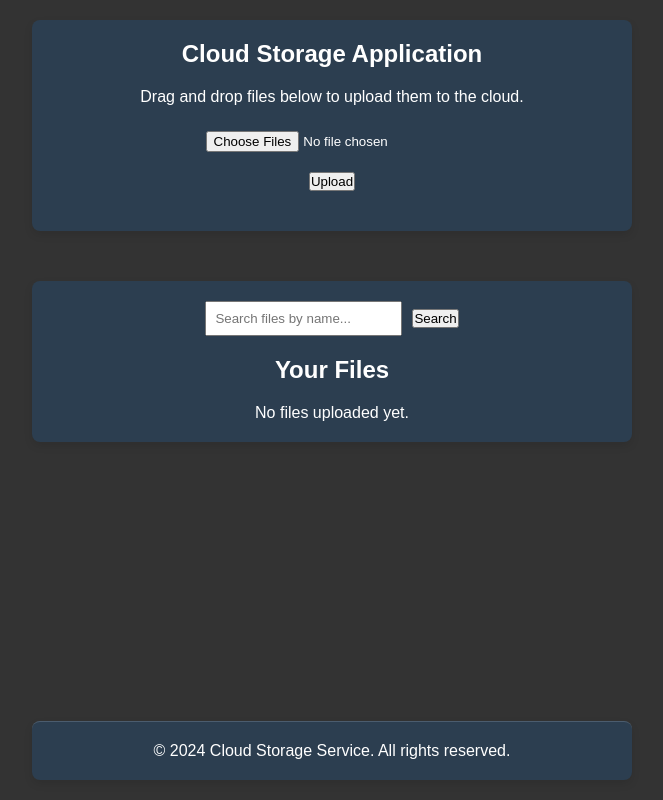
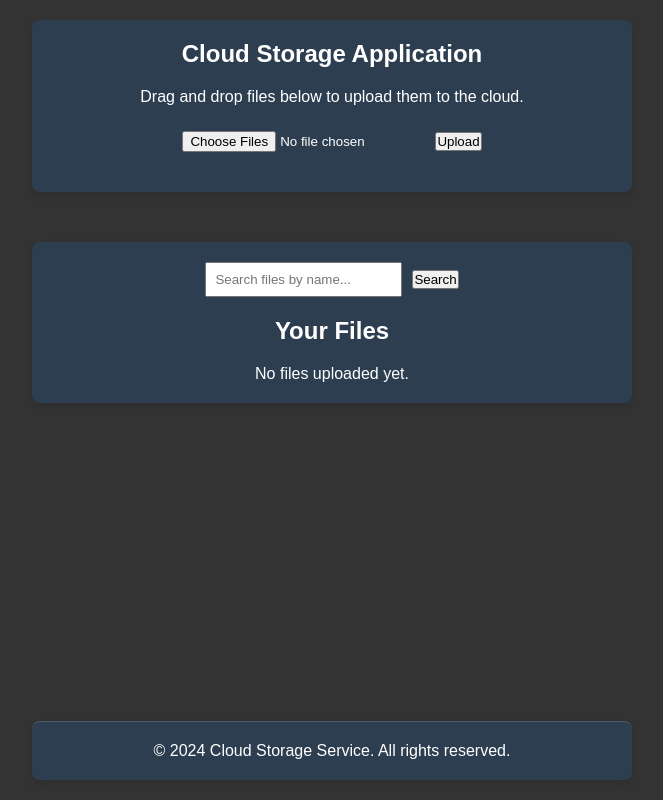
Before and after one commit to c-dev2/info4110-group-project, a Next.js app: page / in a window 1280 px wide. Shown: the whole page, without its empty margins (308-971 px from the left). Built offline with nearby package versions, Linux system fonts and the light colour scheme.

Commit message:
Added upload file capability
Added the API route and functions to upload a file from the front-end to the S3 bucket on AWS. Modified page.js to remove dynamic loading from "search and file" section because we don't have the ability to retrieve existing files yet.

```diff
--- /dev/null
+++ b/app/api/file/route.js
@@ -0,0 +1,36 @@
+// Some code in this file was taken from two articles (modified to fit this project):
+// https://ethanmick.com/how-to-upload-a-file-in-next-js-13-app-directory/
+// and
+// https://medium.com/@antoinewg/upload-a-file-to-s3-with-next-js-13-4-and-app-router-e04930601cd6
+
+import { NextRequest, NextResponse } from "next/server";
+import {
+    S3Client,
+    ListObjectsCommand,
+    PutObjectCommand,
+} from "@aws-sdk/client-s3";
+
+const Bucket = process.env.AMPLIFY_BUCKET;
+const s3 = new S3Client({
+  region: process.env.AWS_REGION,
+  credentials: {
+    accessKeyId: process.env.AWS_ACCESS_KEY_ID,
+    secretAccessKey: process.env.AWS_SECRET_ACCESS_KEY,
+  },
+});
+
+export async function POST(req) {
+
+    const data = await req.formData();
+    const file = data.get("file");
+
+    if (!file) {
+        return NextResponse.json({ success: false }, { status: 500 });
+    }
+
+    const body = await file.arrayBuffer();
+
+    const response = s3.send(new PutObjectCommand({ Bucket: Bucket, Key: file.name, Body: body }));
+
+    return NextResponse.json(response);
+}
--- a/app/page.js
+++ b/app/page.js
@@ -5,19 +5,38 @@ import styles from "./page.module.css";
 import { useState } from "react";
 
 export default function Home() {
-  const [files, setFiles] = useState([]);
+  const [file, setFile] = useState();
   const [searchQuery, setSearchQuery] = useState("");
 
-  const handleFileUpload = (event) => {
-    const uploadedFiles = Array.from(event.target.files);
-    setFiles((prevFiles) => [...prevFiles, ...uploadedFiles]);
-    // Add logic to call AWS Lambda function to upload files to S3
-  };
+  // Function to make call to internal API route to upload file.
+  // Modified code from https://ethanmick.com/how-to-upload-a-file-in-next-js-13-app-directory/
+  const handleFileUpload = async (event) => {
+    event.preventDefault();
 
-  const handleSearch = () => {
-    const filteredFiles = files.filter(file => file.name.includes(searchQuery));
-    setFiles(filteredFiles);
-  };
+    if(!file) {
+      return;
+    }
+
+    try {
+      const data = new FormData()
+      data.set('file', file)
+
+      const res = await fetch('/api/file', {
+        method: 'POST',
+        body: data
+      })
+      // handle the error
+      if (!res.ok) throw new Error(await res.text())
+    } catch (e) {
+      // Handle errors here
+      console.error(e)
+    }
+  }
+
+  // const handleSearch = () => {
+  //   const filteredFiles = files.filter(file => file.name.includes(searchQuery));
+  //   setFiles(filteredFiles);
+  // };
 
   return (
     <div className={styles.container}>
@@ -25,8 +44,10 @@ export default function Home() {
       <section className={styles.uploadSection}>
         <h1 style={{ marginBottom: '20px' }}>Cloud Storage Application</h1>
         <p style={{ marginBottom: '25px' }}>Drag and drop files below to upload them to the cloud.</p>
-        <input type="file" multiple onChange={handleFileUpload} style={{ marginBottom: '20px' }}/>
-        <button onClick={handleFileUpload} style={{ marginBottom: '20px' }}>Upload</button>
+        <form onSubmit={handleFileUpload}>
+          <input type="file" multiple onChange={(e) => setFile(e.target.files?.[0])} style={{ marginBottom: '20px' }}/>
+          <button type="submit" style={{ marginBottom: '20px' }}>Upload</button>
+        </form>
       </section>
 
       {/* Files and Search Section */}
@@ -39,27 +60,11 @@ export default function Home() {
             onChange={(e) => setSearchQuery(e.target.value)}
             style={{ marginRight: '10px', padding: '8px' }}
           />
-          <button onClick={handleSearch}>Search</button>
+          <button>Search</button>
         </div>
 
         <h2 style={{ marginBottom: '20px' }}>Your Files</h2>
-        {files.length > 0 ? (
-          files.map((file, index) => (
-            <div key={index} className={styles.fileItem}>
-              <Image
-                src="/file-icon.png"
-                alt="File icon"
-                width={50}
-                height={50}
-                style={{ marginRight: '10px' }}
-              />
-              <p style={{ marginRight: '10px' }}>{file.name}</p>
-              <button>Download</button>
-            </div>
-          ))
-        ) : (
-          <p style={{ marginTop: '20px' }}>No files uploaded yet.</p>
-        )}
+        <p style={{ marginTop: '20px' }}>No files uploaded yet.</p>
       </section>
 
       {/* Footer Section */}
--- a/package.json
+++ b/package.json
@@ -9,9 +9,10 @@
     "lint": "next lint"
   },
   "dependencies": {
+    "@aws-sdk/client-s3": "^3.682.0",
+    "next": "15.0.1",
     "react": "19.0.0-rc-69d4b800-20241021",
-    "react-dom": "19.0.0-rc-69d4b800-20241021",
-    "next": "15.0.1"
+    "react-dom": "19.0.0-rc-69d4b800-20241021"
   },
   "devDependencies": {
     "eslint": "^8",
```
Also changed, not shown: 1 other file (tests, documents, lock files or other folders).
